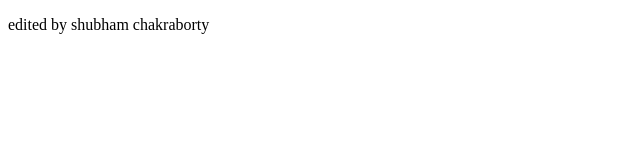
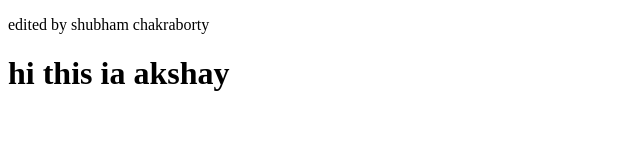
Before and after one commit to Satish2369/namaste--react, a plain HTML site: page index.html in a window 1280 px wide. Shown: the whole page, without its empty margins (0-640 px from the left). Drawn offline with Linux system fonts and the light colour scheme.

Commit message:
Update index.html

```diff
--- a/index.html
+++ b/index.html
@@ -7,6 +7,6 @@
 </head>
 <body>
     <p>edited by shubham chakraborty</p>
-
+    <h1>hi this ia akshay</h1>
 </body>
 </html>
```
